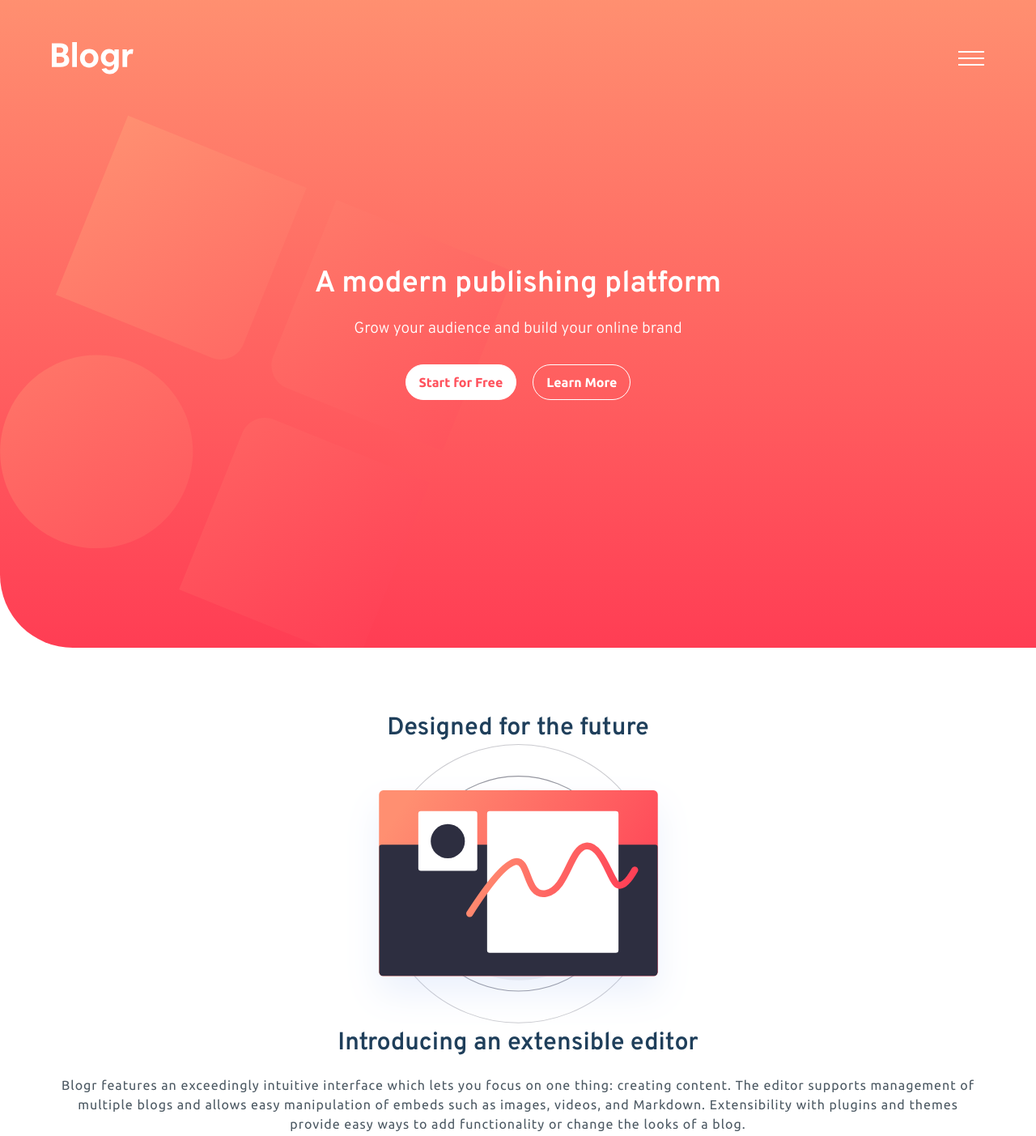
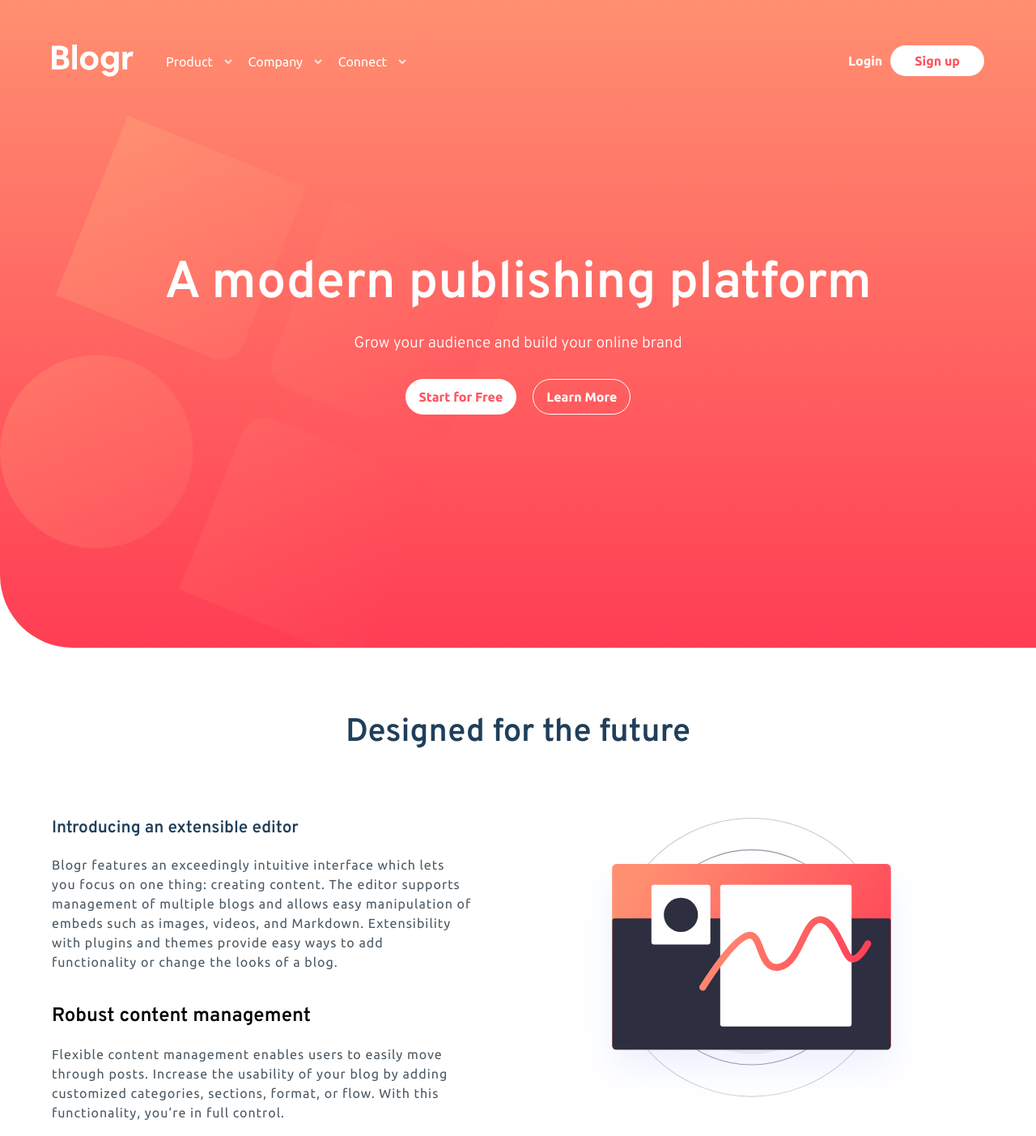
Before and after one commit to angelo24782/blogr-landing-page-main, a plain HTML site: page index.html in a window 1280 px wide. Shown: the top 1403 px of the page at 81% size. Drawn offline with Linux system fonts and the light colour scheme.

Commit message:
Versione device  desktop iniziata

```diff
--- a/css/style.css
+++ b/css/style.css
@@ -28,6 +28,10 @@
 
 body {
   font-family: var(--font-overpass);
+}
+
+.none {
+  display: none;
 }
 
 .hero {
@@ -214,3 +218,121 @@ body {
   font-weight: 700;
   color: #fff;
 }
+
+@media screen and (min-width: 550px) {
+  .none {
+    display: block;
+  }
+
+  .nav {
+    font-family: var(--font-ubuntu);
+  }
+
+  .nav__logo {
+    display: grid;
+    grid-template-columns: max-content max-content;
+    gap: 40px;
+  }
+
+  .nav__menu {
+    display: flex;
+    flex-direction: row;
+    align-items: center;
+    gap: 15px;
+  }
+
+  .nav__link {
+    list-style: none;
+    color: #fff;
+  }
+
+  .nav__link::after {
+    content: "";
+    display: inline-block;
+    width: 20px;
+    height: 16px;
+    margin-left: 5px;
+    position: relative;
+    top: 3px;
+    background-repeat: no-repeat;
+    background-position: center;
+    background-image: url(../images/icon-arrow-light.svg);
+  }
+
+  .nav__hamburger {
+    display: none;
+  }
+
+  .nav__buttons {
+    display: grid;
+    grid-template-columns: max-content max-content;
+    gap: 10px;
+  }
+
+  .nav__button {
+    color: #fff;
+    text-decoration: none;
+    font-weight: 700;
+    padding: 10px 0px;
+  }
+
+  .nav__button--bold {
+    color: var(--color-cta-light-red);
+    background: #fff;
+    padding-right: 30px;
+    padding-left: 30px;
+    border-radius: 30px;
+  }
+
+  .hero__title {
+    font-size: 4rem;
+  }
+
+  .subtitle {
+    font-size: 2.5rem;
+  }
+
+  .designed_container {
+    padding-top: 80px;
+    display: flex;
+    flex-direction: row-reverse;
+    justify-content: space-between;
+  }
+
+  .designed_illustration {
+    width: 50%;
+  }
+
+  .designed_text {
+    width: 45%;
+  }
+
+  .designed__subtitle {
+    font-size: 1.3rem;
+    text-align: left;
+  }
+
+  .designed_paragraph {
+    text-align: left;
+  }
+
+  .infrastructure__container {
+    display: flex;
+    align-items: center;
+  }
+
+  .infrastructure::before {
+    top: 20%;
+    bottom: 25%;
+  }
+
+  .infrastructure__paragraph {
+    width: 100%;
+    margin: 0;
+    margin-top: 20px;
+  }
+
+  .infrastructure__texts {
+    text-align: left;
+  }
+}
--- a/index.html
+++ b/index.html
@@ -19,6 +19,16 @@
       <nav class="nav container">
         <div class="nav__logo">
           <img src="images/logo.svg" alt="logo" class="nav__logo-img" />
+            <ul class="nav__menu none">
+              <li class="nav__link">
+                Product
+              </li>
+              <li class="nav__link">
+                Company
+              </li>
+              <li class="nav__link">
+                Connect
+              </li>
         </div>
 
         <div class="nav__hamburger">
@@ -28,6 +38,12 @@
             class="nav__icon"
           />
         </div>
+
+        <div class="nav__buttons none">
+          <a href="#" class="nav__button">Login</a>
+          <a href="#" class="nav__button nav__button--bold">Sign up</a>
+        </div>
+
       </nav>
 
       <section class="hero__main container">
@@ -55,7 +71,7 @@
           <div class="designed_illustration"></div>
           <div class="designed_text">
             <div class="designed_about designed_about--margin">
-              <h2 class="subtitle">Introducing an extensible editor</h2>
+              <h2 class="designed__subtitle">Introducing an extensible editor</h2>
               <p class="designed_paragraph">
                 Blogr features an exceedingly intuitive interface which lets you
                 focus on one thing: creating content. The editor supports
@@ -66,7 +82,7 @@
               </p>
             </div>
             <div class="designed_about">
-              <h2 class="subtitle">Robust content management</h2>
+              <h2 class="desubtitle">Robust content management</h2>
               <p class="designed_paragraph">
                 Flexible content management enables users to easily move through
                 posts. Increase the usability of your blog by adding customized
@@ -141,7 +157,7 @@
           <a href="#" class="footer__link">Pricing</a>
           <a href="#" class="footer__link">Marketplace</a>
           <a href="#" class="footer__link">Features</a>
-          <a href="#" class="footer__link">Integrations</a>
+          <a href="#" class="footer__link">Integrations</a><Aa></Aa>></A>A></A>
         </div>
         <div class="footer__links">
           <a href="#" class="footer__link footer__link--main">Company</a>
```
